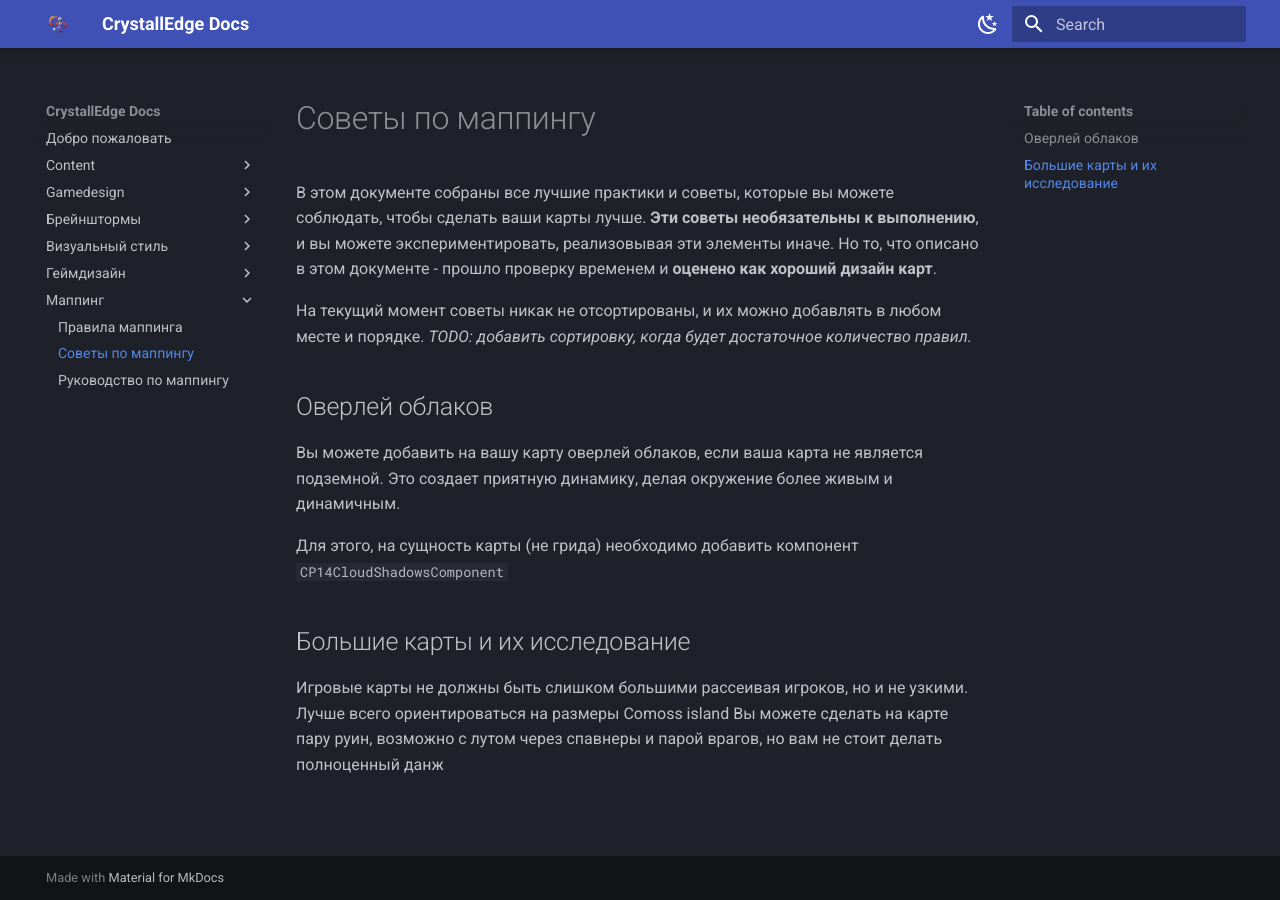
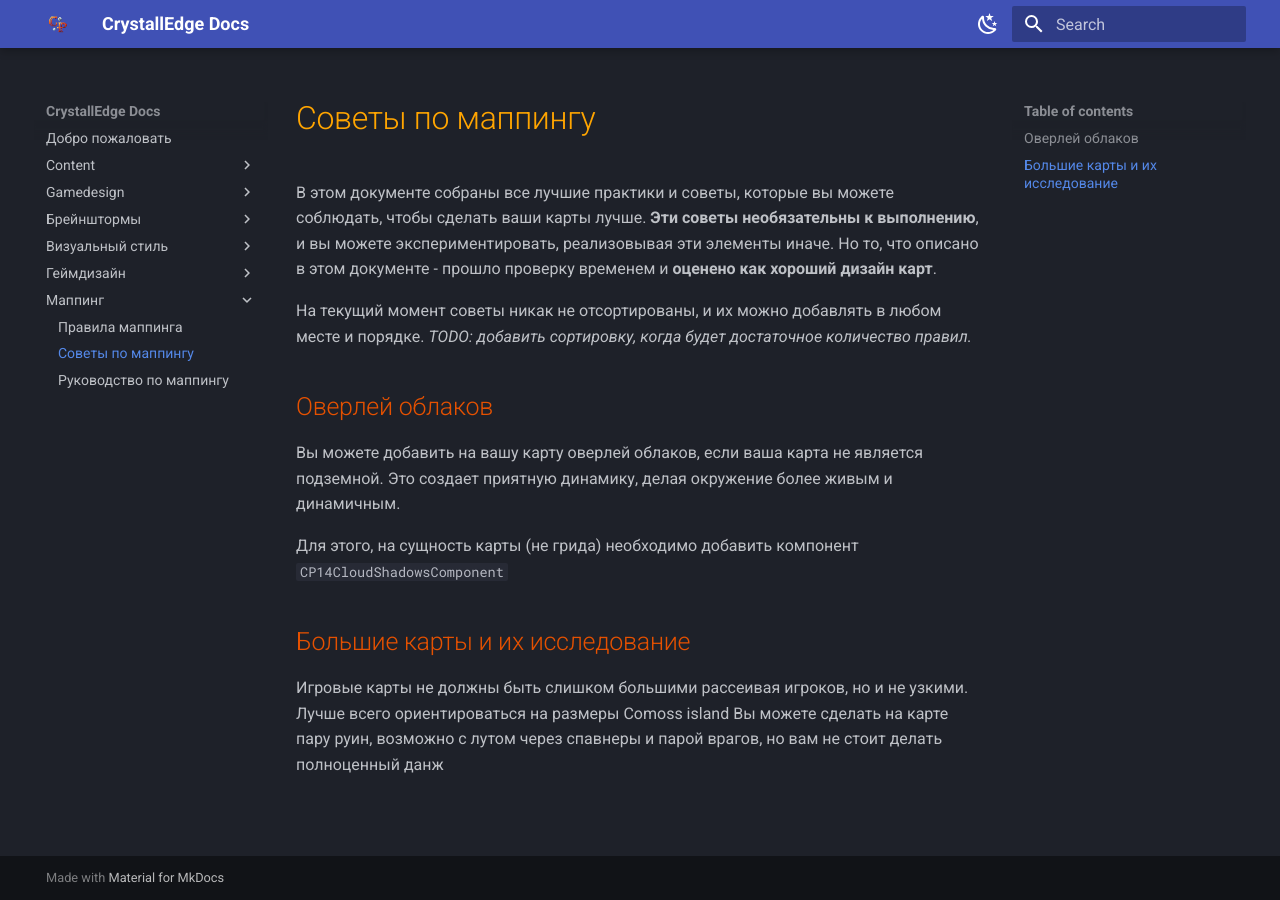
Before and after one commit to crystallpunk-14/crystallpunk-docs, an MkDocs documentation site: the page built from docs/Маппинг/Mapping Tips.md, in a window 1280 px wide. Built offline with MkDocs 1.6.1 and Material for MkDocs 9.7.7, drawn with Linux system fonts in a browser that asks for light colours.

Commit message:
Add custom CSS to make h1 headers orange (#57)
* Initial plan

* Add custom CSS to make h1 headers orange

Co-authored-by: TheShuEd <96445749+TheShuEd@users.noreply.github.com>

* Add darker orange styling for h2 headers

Co-authored-by: TheShuEd <96445749+TheShuEd@users.noreply.github.com>

---------

Co-authored-by: copilot-swe-agent[bot] <198982749+Copilot@users.noreply.github.com>
Co-authored-by: TheShuEd <96445749+TheShuEd@users.noreply.github.com>

```diff
--- /dev/null
+++ b/docs/styles/extra.css
@@ -0,0 +1,7 @@
+.md-typeset h1 {
+  color: orange;
+}
+
+.md-typeset h2 {
+  color: #E55100;
+}
--- a/mkdocs.yml
+++ b/mkdocs.yml
@@ -35,3 +35,6 @@ markdown_extensions:
   - codehilite
   - footnotes
   - attr_list
+
+extra_css:
+  - styles/extra.css
```
